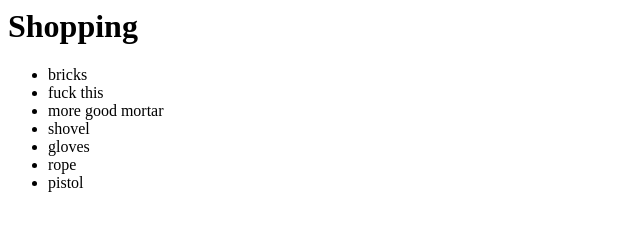
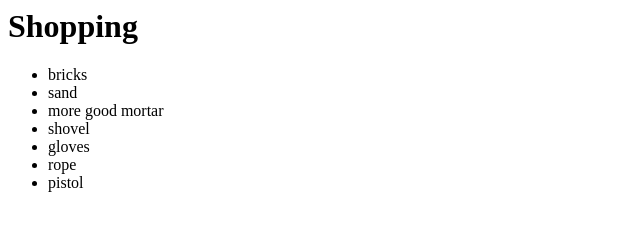
Before and after one commit to MischaRo/RepoTest, a plain HTML site: page index.html in a window 1280 px wide. Shown: the full height of the page, 0-640 px from the left. Drawn offline with Linux system fonts and the light colour scheme.

Commit message:
Revert "fuck this"
This reverts commit 92d06c3b4b21523869a934a026a64909ce32b42a.

```diff
--- a/index.html
+++ b/index.html
@@ -1,7 +1,7 @@
 <h1> Shopping </h1>
 <ul>
 	<li>bricks</li>
-	<li>fuck this</li>
+	<li>sand</li>
 	<li>more good mortar</li>
 	<li>shovel</li>
 	<li>gloves</li>
```
